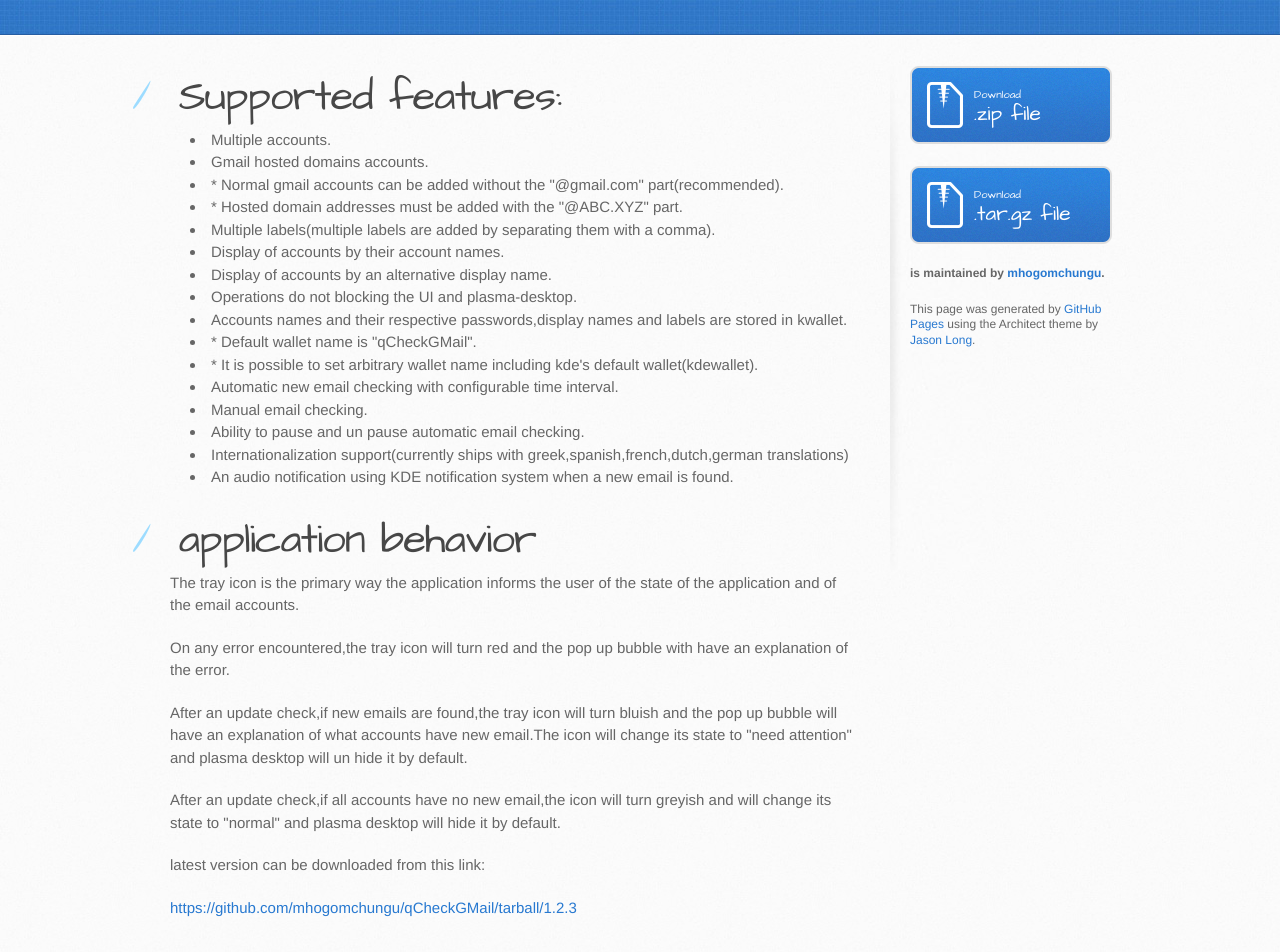
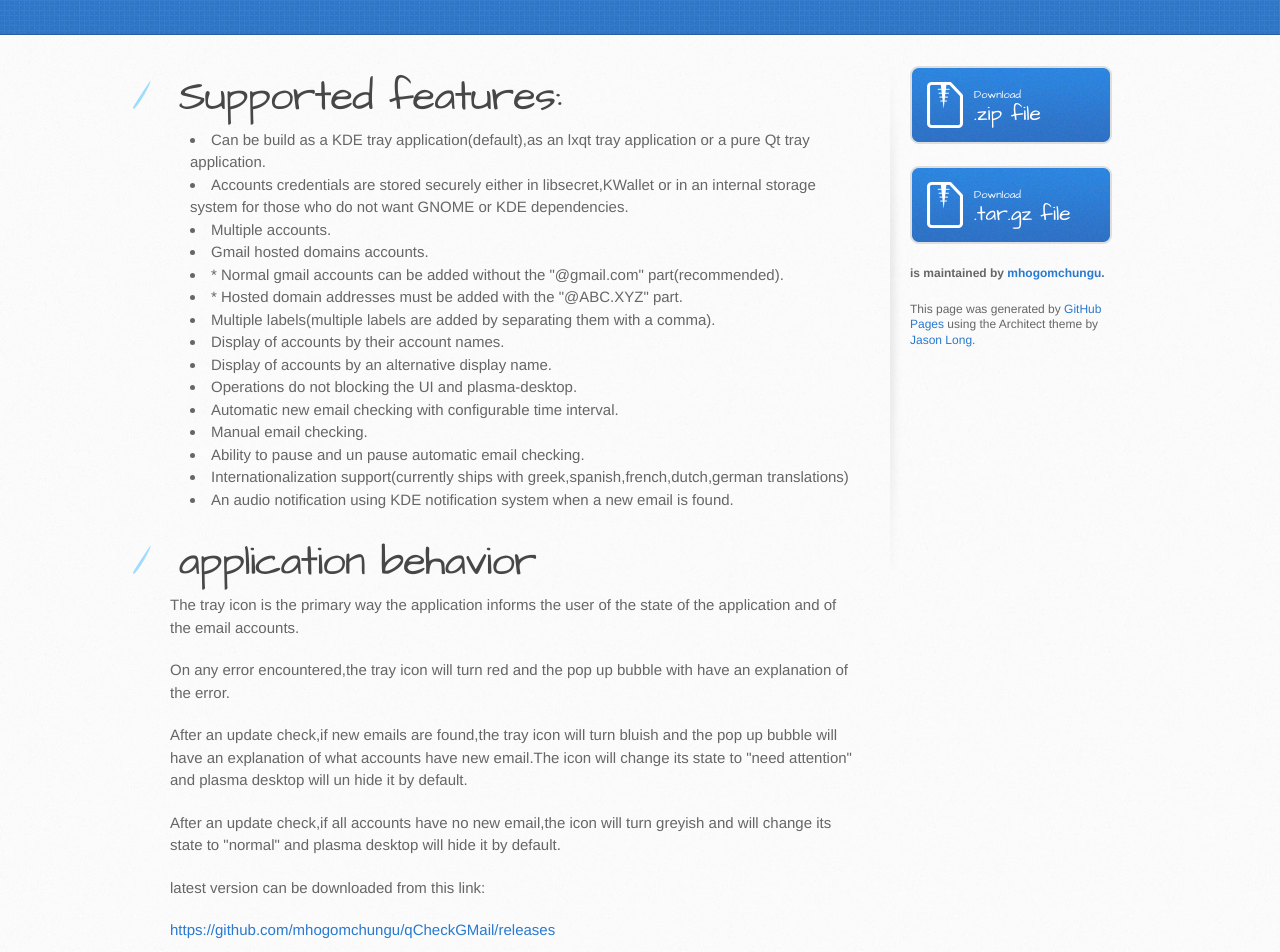
Before and after one commit to mhogomchungu/qCheckGMail, a plain HTML site: page index.html in a window 1280 px wide. Shown: the part 200-1152 px from the top of the page. Drawn offline with Linux system fonts and the light colour scheme.

```diff
--- a/index.html
+++ b/index.html
@@ -32,6 +32,8 @@
 <a name="supported-features" class="anchor" href="#supported-features"><span class="octicon octicon-link"></span></a>Supported features:</h1>
 
 <ul>
+<li>Can be build as a KDE tray application(default),as an lxqt tray application or a pure Qt tray application.</li>
+<li>Accounts credentials are stored securely either in libsecret,KWallet or in an internal storage system for those who do not want GNOME or KDE dependencies.</li>
 <li>Multiple accounts.</li>
 <li>Gmail hosted domains accounts.</li>
 <li>* Normal gmail accounts can be added without the "@gmail.com" part(recommended).</li>
@@ -40,9 +42,6 @@
 <li>Display of accounts by their account names.</li>
 <li>Display of accounts by an alternative display name.</li>
 <li>Operations do not blocking the UI and plasma-desktop.</li>
-<li>Accounts names and their respective passwords,display names and labels are stored in kwallet.</li>
-<li>* Default wallet name is "qCheckGMail".</li>
-<li>* It is possible to set arbitrary wallet name including kde's default wallet(kdewallet).</li>
 <li>Automatic new email checking with configurable time interval.</li>
 <li>Manual email checking.</li>
 <li>Ability to pause and un pause automatic email checking.</li>
@@ -61,7 +60,7 @@
 
 <p>latest version can be downloaded from this link:</p>
 
-<p><a href="https://github.com/mhogomchungu/qCheckGMail/tarball/1.2.3">https://github.com/mhogomchungu/qCheckGMail/tarball/1.2.3</a></p>
+<p><a href="https://github.com/mhogomchungu/qCheckGMail/releases">https://github.com/mhogomchungu/qCheckGMail/releases</a></p>
 
 <h1>
 <a name="screenshots" class="anchor" href="#screenshots"><span class="octicon octicon-link"></span></a>screenshots:</h1>
@@ -85,7 +84,7 @@
 <h1>
 <a name="overview-of-relationships-between-different-program-objects" class="anchor" href="#overview-of-relationships-between-different-program-objects"><span class="octicon octicon-link"></span></a>overview of relationships between different program objects:</h1>
 
-<p><a href="http://tinypic.com?ref=vp91d4" target="_blank"><img src="http://i41.tinypic.com/vp91d4.jpg" border="0" alt="Image and video hosting by TinyPic"></a></p>
+<p><a href="http://tinypic.com?ref=24nlkc5" target="_blank"><img src="http://i44.tinypic.com/24nlkc5.jpg" border="0" alt="Image and video hosting by TinyPic"></a></p>
         </section>
 
         <aside id="sidebar">
```
Also changed, not shown: params.json (+1 -1 lines).
